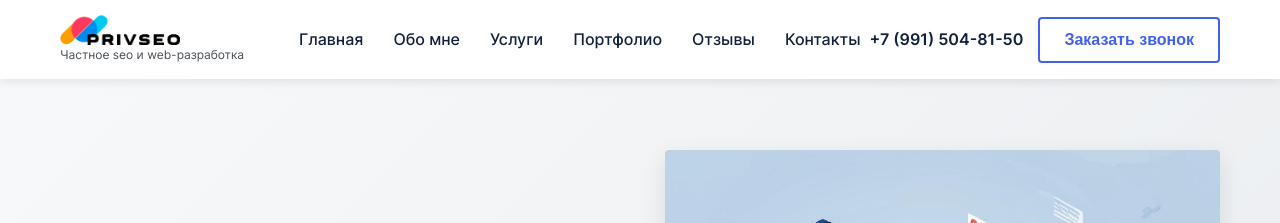
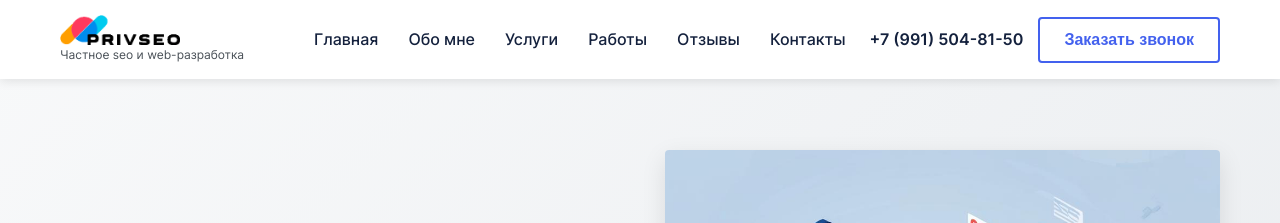
Before and after one commit to PrivateSeo/privateseo.github.io, a Jekyll site: the page built from index.html, in a window 1280 px wide. Shown: the top 223 px of the page. Built offline with Jekyll 4.4.1, drawn with Linux system fonts in a browser that asks for light colours.

Commit message:
Обновление меню через Telegram бота

```diff
--- a/_data/menu.yml
+++ b/_data/menu.yml
@@ -1,18 +1,13 @@
 items:
-  - title: "Главная"
-    url: "https://privseo.ru/#hero"
-
-  - title: "Обо мне"
-    url: "https://privseo.ru/#about"
-
-  - title: "Услуги"
-    url: "https://privseo.ru/#services"
-
-  - title: "Портфолио"
-    url: "https://privseo.ru/#portfolio"
-
-  - title: "Отзывы"
-    url: "#reviews"
-
-  - title: "Контакты"
-    url: "https://privseo.ru/#contact"
+- title: Главная
+  url: https://privseo.ru/#hero
+- title: Обо мне
+  url: https://privseo.ru/#about
+- title: Услуги
+  url: https://privseo.ru/#services
+- title: Работы
+  url: https://privseo.ru/#portfolio
+- title: Отзывы
+  url: '#reviews'
+- title: Контакты
+  url: https://privseo.ru/#contact
```
